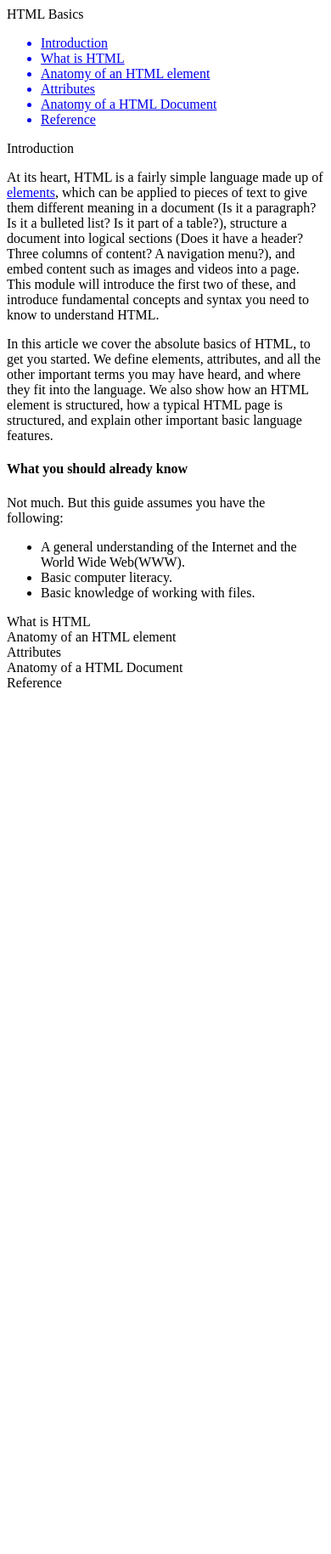
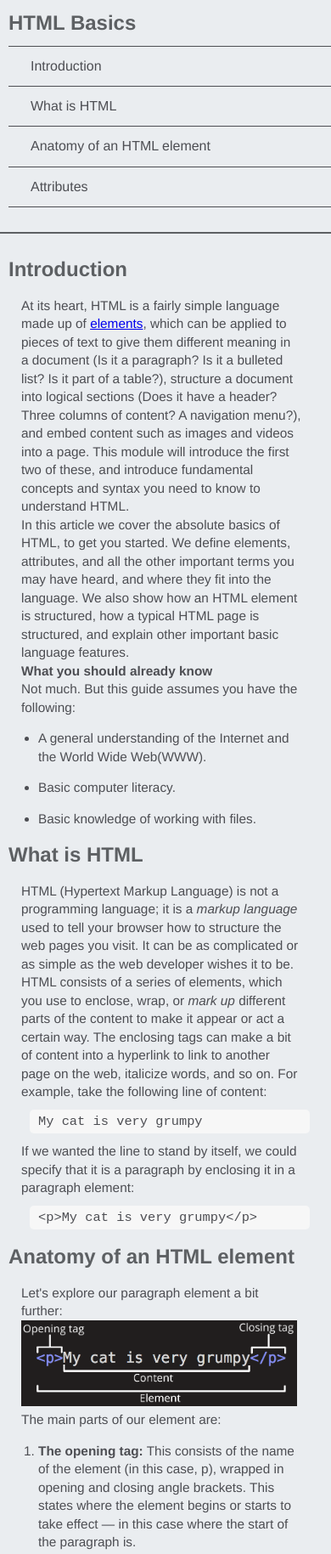
Before and after one commit to MattPahuta/technical-doc-page, a plain HTML site: page index.html in a window 390 px wide. Shown: the top 1829 px of the page at 85% size. Before the commit the page ends 844 px from the top, so only its background shows below. Drawn offline with Linux system fonts and the light colour scheme.

Commit message:
HTML/CSS structure and content draft 1

```diff
--- a/css/styles.css
+++ b/css/styles.css
@@ -0,0 +1,150 @@
+* {
+    margin: 0;
+    padding: 0;
+    box-sizing: border-box;
+}
+
+body {
+    color: #5D6063;
+    background-color: #EAEDF0;
+    font-family: "Helvetica", "Arial", sans-serif;
+    font-size: 16px;
+    line-height: 1.4;
+    display: flex;
+    flex-direction: column;
+}
+
+header {
+    font-weight: bold;
+    margin: 10px;
+    font-size: 1.50em;
+    text-align: center;
+}
+
+img {
+    max-width: 650px;
+}
+
+#main-doc {
+    position: absolute;
+    margin-left: 310px;
+    padding: 20px;
+    margin-bottom: 110px;
+    max-width: 1260px;
+}
+
+#main-doc header {
+    text-align: left;
+    margin: 0px;
+}
+
+/* .main-section {
+
+} */
+
+section article {
+    color: #4d4e53;
+    margin: 15px;
+    font-size: 0.96em;
+}
+
+section li {
+    margin: 15px 0 0 20px;
+}
+
+
+#navbar {
+    position: fixed;
+    /* min-width: 220px; */
+    top: 0px;
+    left: 0px;
+    width: 300px;
+    height: 100%;
+    border-right: solid;
+    border-color: rgba(0,22,22,0.4);
+    margin-top: 10px;
+    margin-left: 10px;
+}
+
+#navbar ul {
+    height: 88%;
+    overflow-y: auto;
+    overflow-x: hidden;
+    margin-top: 10px;
+}
+
+#navbar a {
+    color: #4d4e53;
+    text-decoration: none;
+    cursor: pointer;
+}
+
+#navbar li {
+    color: #4d4e53;
+    border: 1px solid;
+    border-bottom-width: 0px;
+    padding: 12px 0 12px 45px;
+    list-style: none;
+    position: relative;
+    left: -20px;
+    width: 325px;
+}
+
+code {
+    display: block;
+    text-align: left;
+    white-space: pre;
+    position: relative;
+    word-break: normal;
+    word-wrap: normal;
+    line-height: 1.2em;
+    background-color: #f7f7f7;
+    padding: 15px;
+    margin: 10px;
+    border-radius: 5px;
+}
+
+
+/* Media queries */
+
+@media only screen and (max-width: 800px) {
+    #navbar {
+        background-color: #EAEDF0;
+        position: absolute;
+        top: 0;
+        padding: 10px 0 0 20px;
+        margin: 0;
+        width: 100%;
+        max-height: 275px;
+        border: none;
+        z-index: 1;
+        border-bottom: 2px solid;
+    }
+    #navbar ul {
+        height: 200px;
+    }
+    #navbar li {
+        width: 110%;
+    }
+    #main-doc {
+        position: relative;
+        margin-left: 0px;
+        padding-top: 300px;
+    }
+}
+
+@media only screen and (max-width: 400px) {
+    #main-doc{
+        margin-left:-10px;
+    }
+    #main-doc img {
+        max-width: 325px;
+    }
+    code{
+        width: 100%;
+        padding: 5px;
+        padding-left: 10px;
+        padding-right: 4px;
+        min-width: 233px;
+    }
+  }
--- a/index.html
+++ b/index.html
@@ -4,8 +4,11 @@
     <meta charset="UTF-8">
     <meta name="viewport" content="width=device-width, initial-scale=1.0">
     <meta http-equiv="X-UA-Compatible" content="ie=edge">
-    <title>Document</title>
+    <title>HTML Basics</title>
+    <link rel="stylesheet" href="css/styles.css"/>
+
 </head>
+
 <body>
     <main id="main-doc">
         <nav id="navbar">
@@ -17,7 +20,7 @@
                 <a class="nav-link" href="#what_is_html">
                     <li>What is HTML</li>
                 </a>
-                <a class="nav-link" href="#Anatomy_of_an_html_element">
+                <a class="nav-link" href="#anatomy_of_an_html_element">
                     <li>Anatomy of an HTML element</li>
                 </a>
                 <a class="nav-link" href="#attributes">
@@ -31,6 +34,7 @@
                 </a>
             </ul>
         </nav>
+        <script src="https://cdn.freecodecamp.org/testable-projects-fcc/v1/bundle.js"></script>
         <section class="main-section" id="introduction">
             <header>Introduction</header>
             <article>
@@ -47,23 +51,77 @@
         </section>
         <section class="main-section" id="what_is_html">
             <header>What is HTML</header>
-            <article></article>
+            <article>
+                <p>HTML (Hypertext Markup Language) is not a programming language; it is a <em>markup language</em> used to tell your browser how to structure the web pages you visit. It can be as complicated or as simple as the web developer wishes it to be. HTML consists of a series of elements, which you use to enclose, wrap, or <em>mark up</em> different parts of the content to make it appear or act a certain way. The enclosing tags can make a bit of content into a hyperlink to link to another page on the web, italicize words, and so on.  For example, take the following line of content:</p>
+                <code>My cat is very grumpy</code>
+                <p>If we wanted the line to stand by itself, we could specify that it is a paragraph by enclosing it in a paragraph element:</p>
+                <code>&lt;p&gt;My cat is very grumpy&lt;/p&gt;</code>
+            </article>
         </section>
         <section class="main-section" id="anatomy_of_an_html_element">
             <header>Anatomy of an HTML element</header>
-            <article></article>
+            <article>
+                <p>Let's explore our paragraph element a bit further:</p>
+                <img src="grumpy-cat-small.png"/>
+                <p>The main parts of our element are:</p>
+                <ol>
+                    <li><strong>The opening tag:</strong> This consists of the name of the element (in this case, p), wrapped in opening and closing angle brackets. This states where the element begins or starts to take effect — in this case where the start of the paragraph is.</li>
+                    <li><strong>The closing tag:</strong> This is the same as the opening tag, except that it includes a forward slash before the element name. This states where the element ends — in this case where the end of the paragraph is. Failing to include a closing tag is a common beginner error and can lead to strange results.</li>
+                    <li><strong>The content:</strong> This is the content of the element, which in this case is just text.</li>
+                    <li><strong>The element:</strong> The opening tag plus the closing tag plus the content equals the element.</li>
+                </ol>
+            </article>
         </section>
         <section class="main-section" id="attributes">
             <header>Attributes</header>
-            <article></article>
+            <article>
+                <p>Elements can also have attributes, which look like this:</p>
+                <img src="grumpy-cat-attribute-small.png"/>
+                <p>Attributes contain extra information about the element which you don't want to appear in the actual content. In this case, the <em>class</em> attribute allows you to give the element an identifying name that can be later used to target the element with style information and other things.</p>
+                <p>An attribute should have:</p>
+                <ol>
+                    <li>A space between it and the element name (or the previous attribute, if the element already has one or more attributes.)</li>
+                    <li>The attribute name, followed by an equals sign.</li>
+                    <li>An attribute value, with opening and closing quote marks wrapped around it.</li>
+                </ol>
+            </article>
         </section>
         <section class="main-section" id="anatomy_of_a_html_document">
             <header>Anatomy of a HTML Document</header>
-            <article></article>
+            <article>
+                <p>That wraps up the basics of individual HTML elements, but they aren't very useful on their own. Now we'll look at how individual elements are combined to form an entire HTML page:</p>
+
+    <code>
+    &lt;!DOCTYPE html&gt;
+    &lt;html&gt;
+        &lt;head&gt;
+            &lt;meta charset="utf-8"&gt;
+            &lt;title>My test page&lt;/title&gt;
+        &lt;/head&gt;
+        &lt;body&gt;
+            &lt;p>This is my page&lt;/p&gt;
+        &lt;/body&gt;
+    &lt;/html&gt;
+    </code>
+
+                <p>Here we have:</p>
+                <ol>
+                    <li><code>&lt;!DOCTYPE html&gt;</code>The doctype. In the mists of time, when HTML was young (about 1991/2), doctypes were meant to act as links to a set of rules that the HTML page had to follow to be considered good HTML, which could mean automatic error checking and other useful things.</li>
+                    <li><code>&lt;html&gt;</code>The html element wraps all the content on the entire page, and is sometimes known as the root element.</li>
+                    <li><code>&lt;head&gt;</code>The head element acts as a container for all the stuff you want to include on the HTML page that isn't the content you are showing to your page's viewers. This includes things like keywords and a page description that you want to appear in search results, CSS to style our content, character set declarations, and more. You'll learn more about this in the next article in the series</li>
+                    <li><code>&lt;meta charset="utf-8"&gt;</code>This element sets the character set your document should use to UTF-8, which includes most characters from the vast majority of human written languages. Essentially it can now handle any textual content you might put on it. There is no reason not to set this, and it can help avoid some problems later.</li>
+                    <li><code>&lt;titlel&gt;</code>The title element sets the title of your page, which is the title that appears in the browser tab the page is loaded in, and is used to describe the page when you bookmark/favorite it.</li>
+                    <li><code>&lt;body&gt;</code>The body element contains all the content that you want to show to web users when they visit your page, whether that's text, images, videos, games, playable audio tracks, or whatever else.</li>
+                </ol>
+                </article>
         </section>
         <section class="main-section" id="reference">
             <header>Reference</header>
-            <article></article>
+            <article>
+                <ul>
+                    <li>All the content of this page is taken from <a href="https://developer.mozilla.org/en-US/docs/Learn/HTML/Introduction_to_HTML/Getting_started">MDN</a></li>
+                </ul>
+            </article>
         </section>
     </main>
 </body>
```
Also changed, not shown: grumpy-cat-attribute-small.png (added), grumpy-cat-small.png (added).
